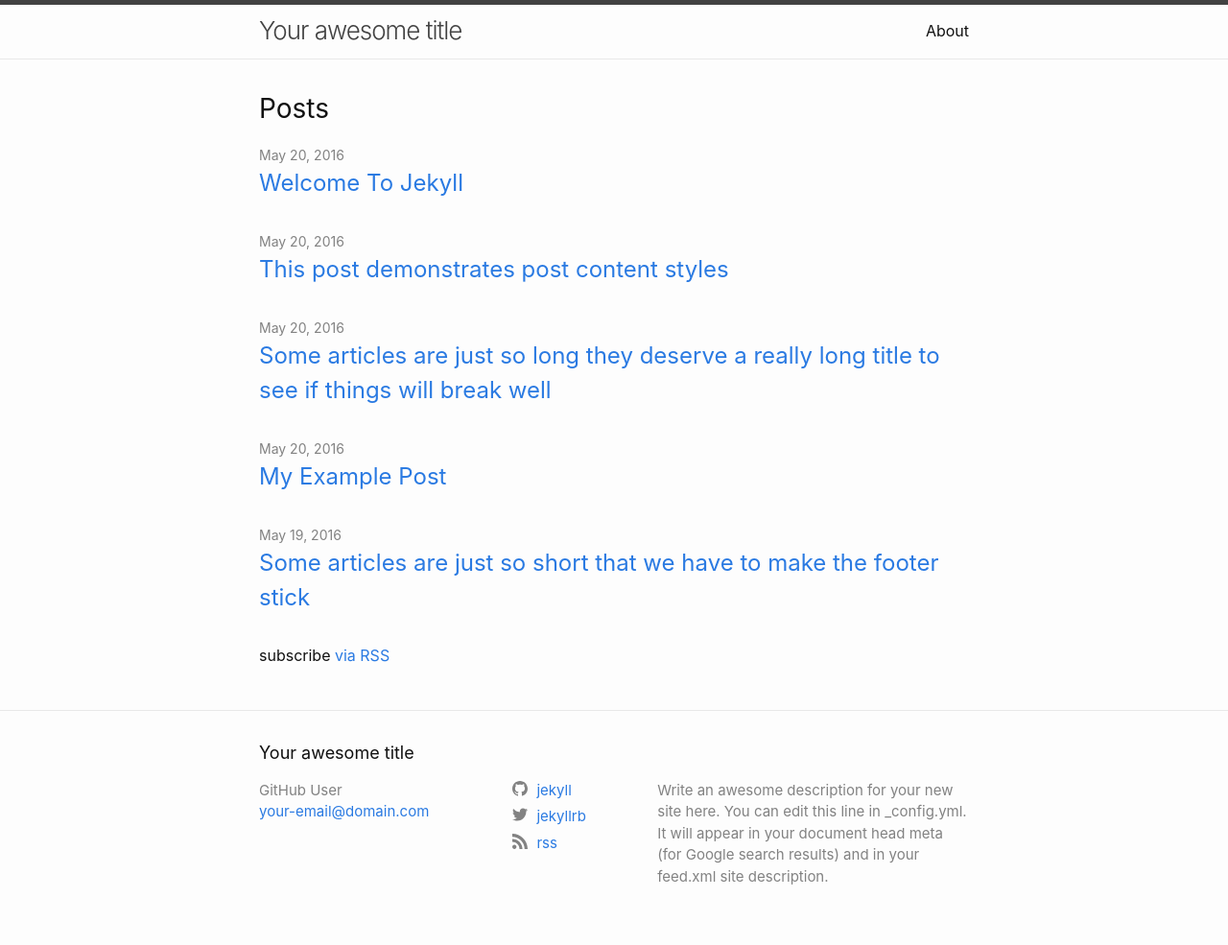
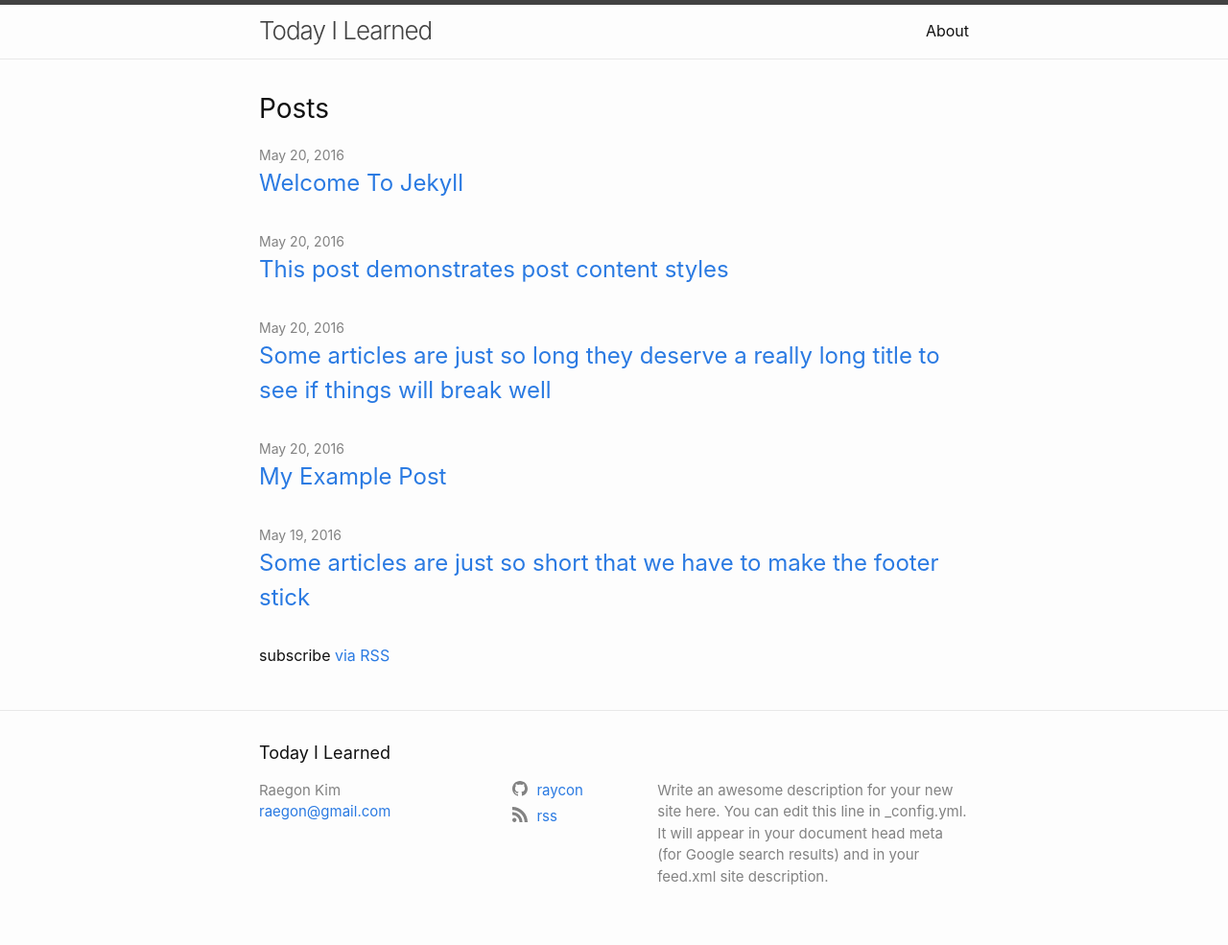
Before and after one commit to raycon/raycon.github.io, a Jekyll site: the page built from index.md, in a window 1280 px wide. Shown: the whole page at 96% size. Built offline with Jekyll 4.4.1, drawn with Linux system fonts in a browser that asks for light colours.

Commit message:
Update config

```diff
--- a/_config.yml
+++ b/_config.yml
@@ -1,14 +1,13 @@
-title: Your awesome title
-author: GitHub User
-email: your-email@domain.com
+title: Today I Learned
+author: Raegon Kim
+email: raegon@gmail.com
 description: > # this means to ignore newlines until "twitter_username:"
   Write an awesome description for your new site here. You can edit this
   line in _config.yml. It will appear in your document head meta (for
   Google search results) and in your feed.xml site description.
 
 # social links
-twitter_username: jekyllrb
-github_username:  jekyll
+github_username:  raycon
 rss: rss
 # dribbble_username: jekyll
 # facebook_username: jekyll
@@ -40,7 +39,7 @@ minima:
 # - about.html
 
 # Build settings
-theme: minima
+# theme: minima
 
 plugins:
  - jekyll-feed
```
